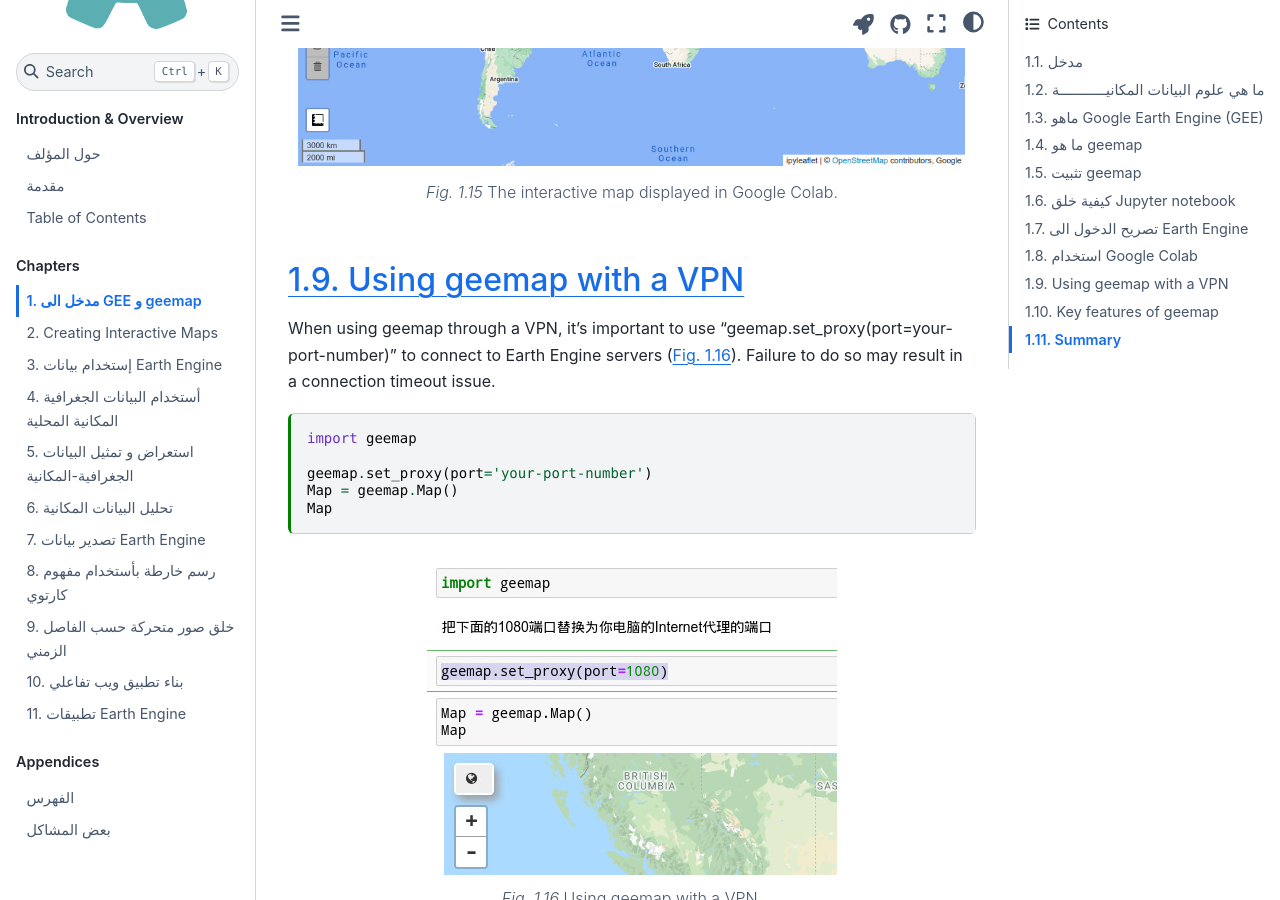
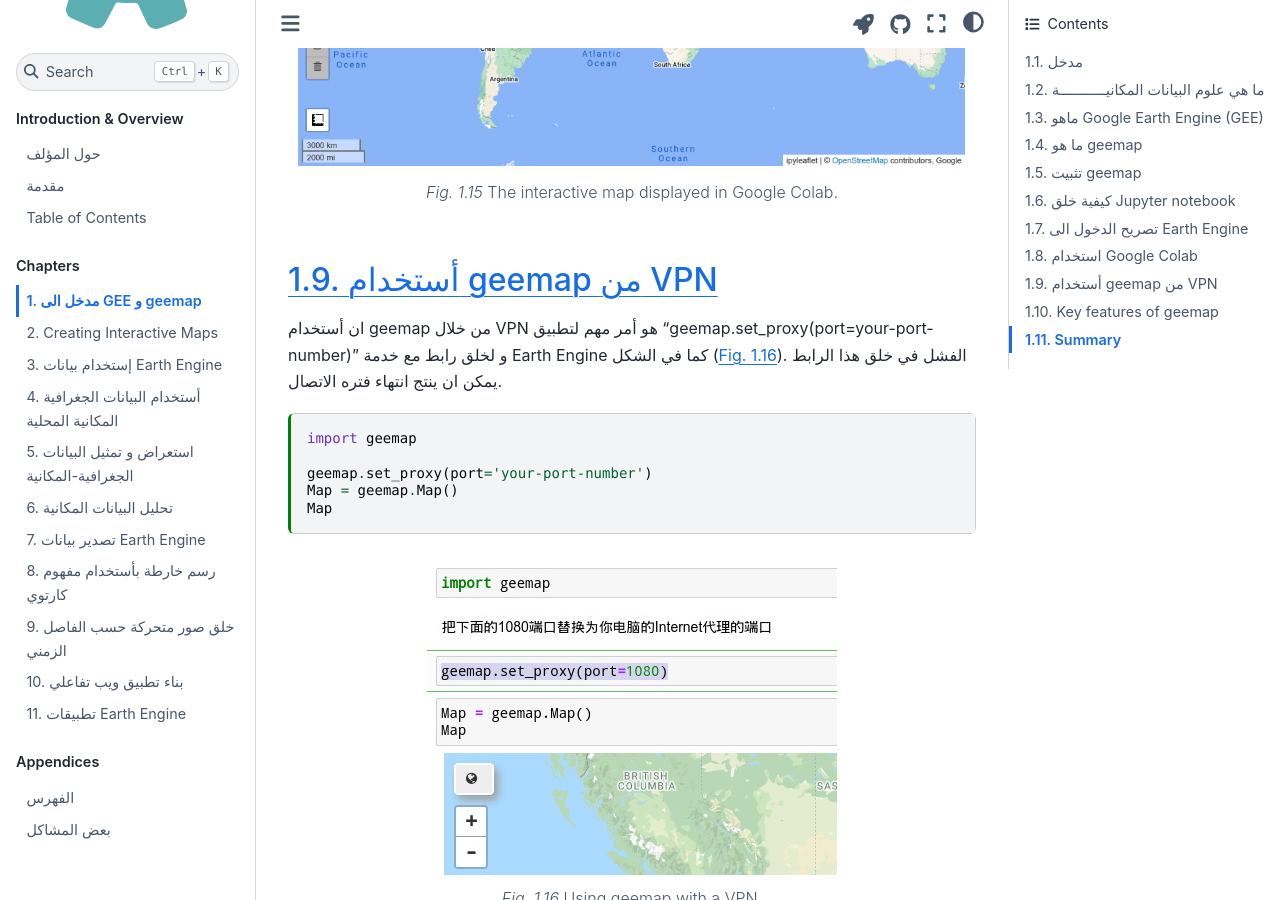
Before and after one commit to giswqs/geebook-arabic, a Jupyter Book: the page built from chapters/01_introduction.md, in a window 1280 px wide and 900 px high, scrolled down 16083 px. Built offline with Jupyter Book 1.0.4 settings and Sphinx 7.4.7 and the Sphinx Book theme 1.1.4, drawn with Linux system fonts in a browser that asks for light colours; cross-references to code outside the pages are shown as plain code; some of the changed text lies outside the part shown.

Commit message:
Update 01_introduction.md

````diff
--- a/chapters/01_introduction.md
+++ b/chapters/01_introduction.md
@@ -370,9 +370,8 @@ The interactive map displayed in Google Colab.
 
 ```
 
-## Using geemap with a VPN
-
-When using geemap through a VPN, it's important to use "geemap.set_proxy(port=your-port-number)" to connect to Earth Engine servers ({numref}`ch01_vpn_proxy`). Failure to do so may result in a connection timeout issue.
+## أستخدام geemap من VPN
+ان أستخدام geemap من خلال VPN هو أمر مهم لتطبيق "geemap.set_proxy(port=your-port-number)" و لخلق رابط مع خدمة Earth Engine  كما في الشكل ({numref}`ch01_vpn_proxy`). الفشل في خلق هذا الرابط يمكن ان ينتج انتهاء فتره الاتصال.
 
 ```{code-cell} ipython3
 import geemap
````
